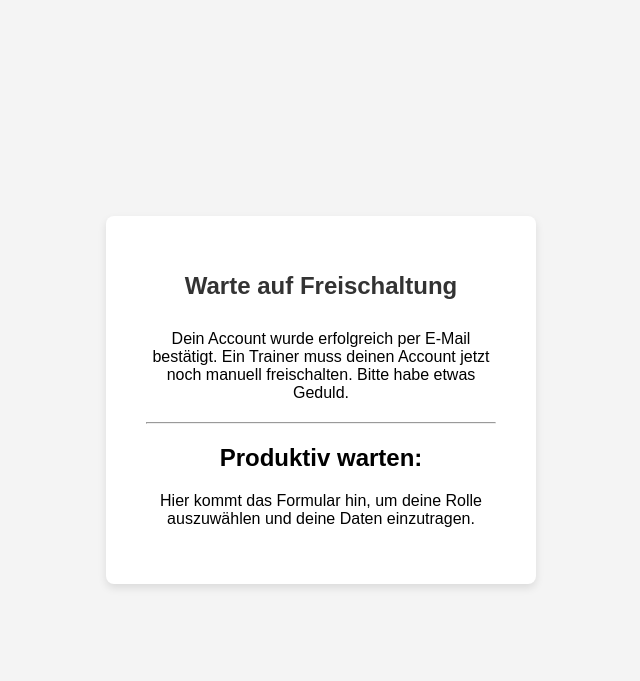
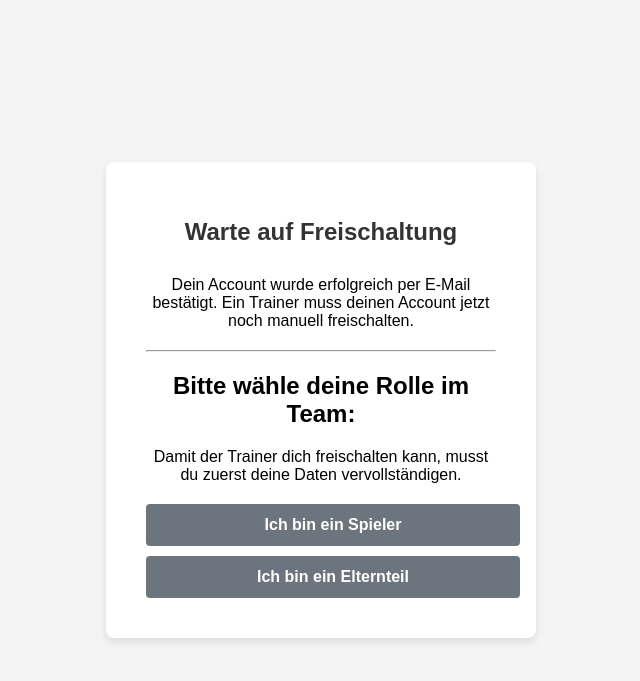
Before and after one commit to Cluro/MeinVereinApp, a Flask app: page /warteraum in a window 1280 px wide. Shown: the top 681 px of the page, without its empty margins (319-959 px from the left). Run offline with Flask 3, Linux system fonts and the light colour scheme; a user stored in the database is signed in.

Commit message:
Fix warteraum content

```diff
--- a/templates/warteraum.html
+++ b/templates/warteraum.html
@@ -9,11 +9,17 @@
 <body>
     <div class="login-container">
         <h1>Warte auf Freischaltung</h1>
-        <p>Dein Account wurde erfolgreich per E-Mail bestätigt. Ein Trainer muss deinen Account jetzt noch manuell freischalten. Bitte habe etwas Geduld.</p>
+        <p>Dein Account wurde erfolgreich per E-Mail bestätigt. Ein Trainer muss deinen Account jetzt noch manuell freischalten.</p>
         <hr style="margin: 20px 0;">
-        <h2>Produktiv warten:</h2>
-        <p>Hier kommt das Formular hin, um deine Rolle auszuwählen und deine Daten einzutragen.</p>
-        <!-- TODO: Formular für Spieler/Eltern hinzufügen -->
+
+        <h2>Bitte wähle deine Rolle im Team:</h2>
+        <p>Damit der Trainer dich freischalten kann, musst du zuerst deine Daten vervollständigen.</p>
+
+        <div class="role-selection">
+            <a href="#" class="btn btn-secondary">Ich bin ein Spieler</a>
+            <a href="#" class="btn btn-secondary">Ich bin ein Elternteil</a>
+        </div>
+
     </div>
 </body>
 </html>
```
